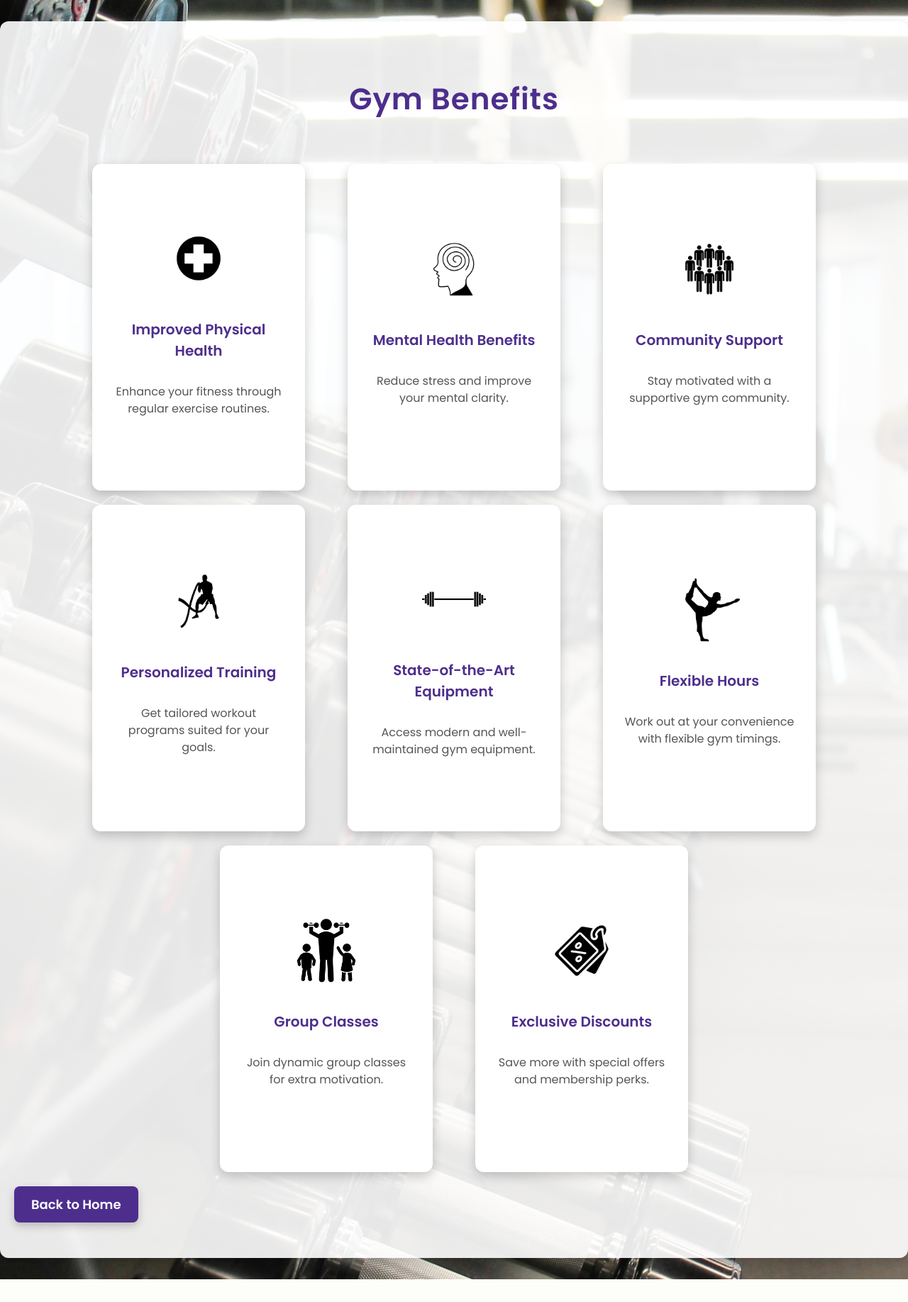
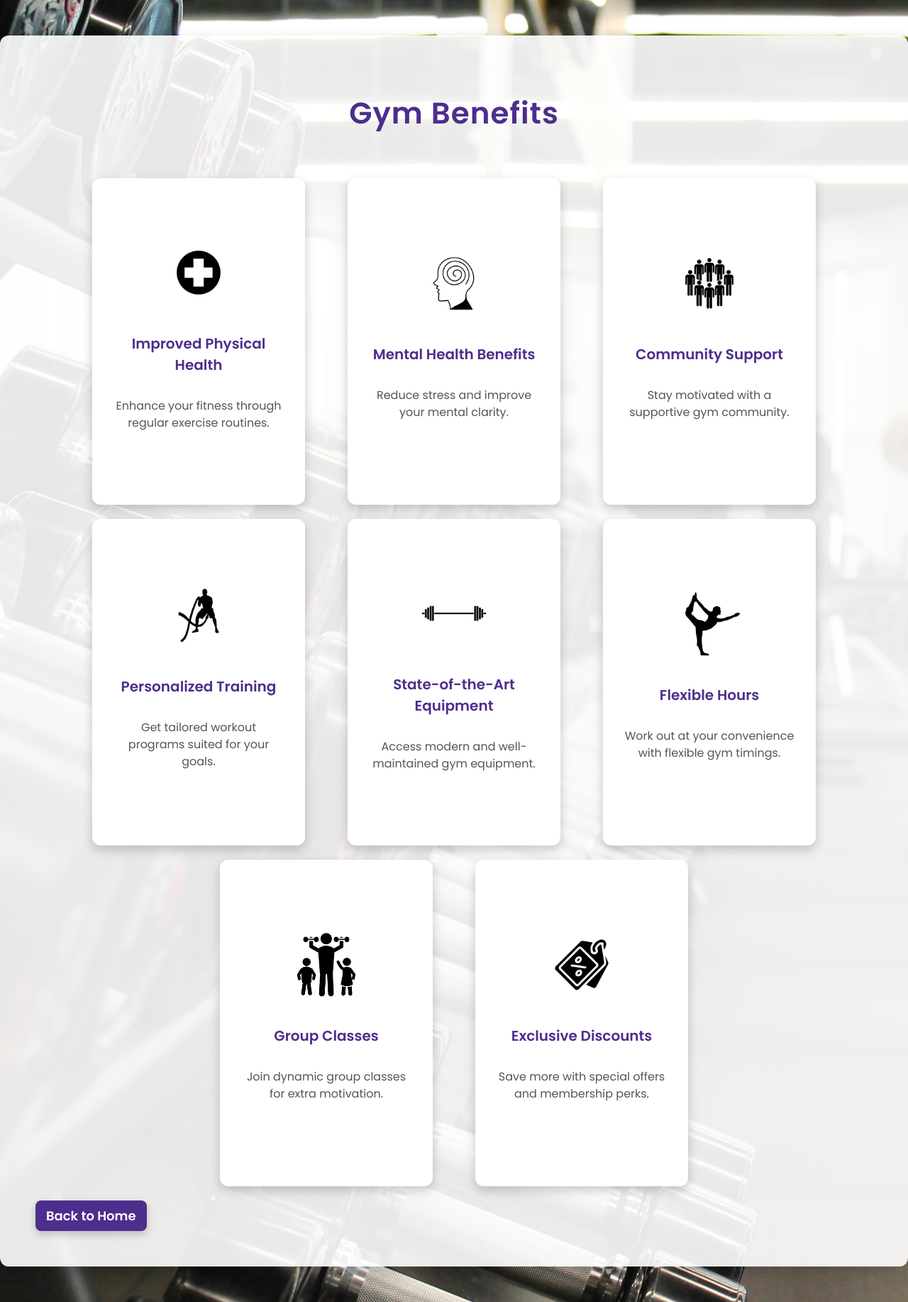
Before and after one commit to vyn23232/GIM, a Django app: page /benefits/ in a window 1280 px wide. Shown: the whole page at 71% size. Before the commit the page ends 1802 px from the top, so only its background shows below. Run offline with Django 5.2, Linux system fonts and the light colour scheme.

Commit message:
small changes

```diff
--- a/GIM_apurado/apurado/accounts/templates/accounts/about.html
+++ b/GIM_apurado/apurado/accounts/templates/accounts/about.html
@@ -13,6 +13,9 @@
             padding: 0;
             font-family: 'Poppins', sans-serif;
             background: linear-gradient(to right, #f4f4f4, #eaeaea); /* Gradient background */
+            background-image: url('{% static "images/background2.jpg" %}');
+            background-size: cover;
+            background-position: center;
             color: #333;
         }
 
--- a/GIM_apurado/apurado/accounts/templates/accounts/gym_benefits.html
+++ b/GIM_apurado/apurado/accounts/templates/accounts/gym_benefits.html
@@ -19,7 +19,7 @@
 
         .container {
             max-width: 1700px;
-            margin: 30px auto;
+            margin: 50px auto;
             padding: 50px 20px;
             background: rgba(255, 255, 255, 0.9);
             border-radius: 12px;
@@ -126,7 +126,8 @@
         .back-button {
             display: inline-block;
             margin: 40px auto 0;
-            padding: 12px 24px;
+            margin-left: 30px;
+            padding: 8px 15px;
             background-color: #4D2E8D;
             color: white;
             font-size: 18px;
```
Also changed, not shown: GIM_apurado/apurado/db.sqlite3.
